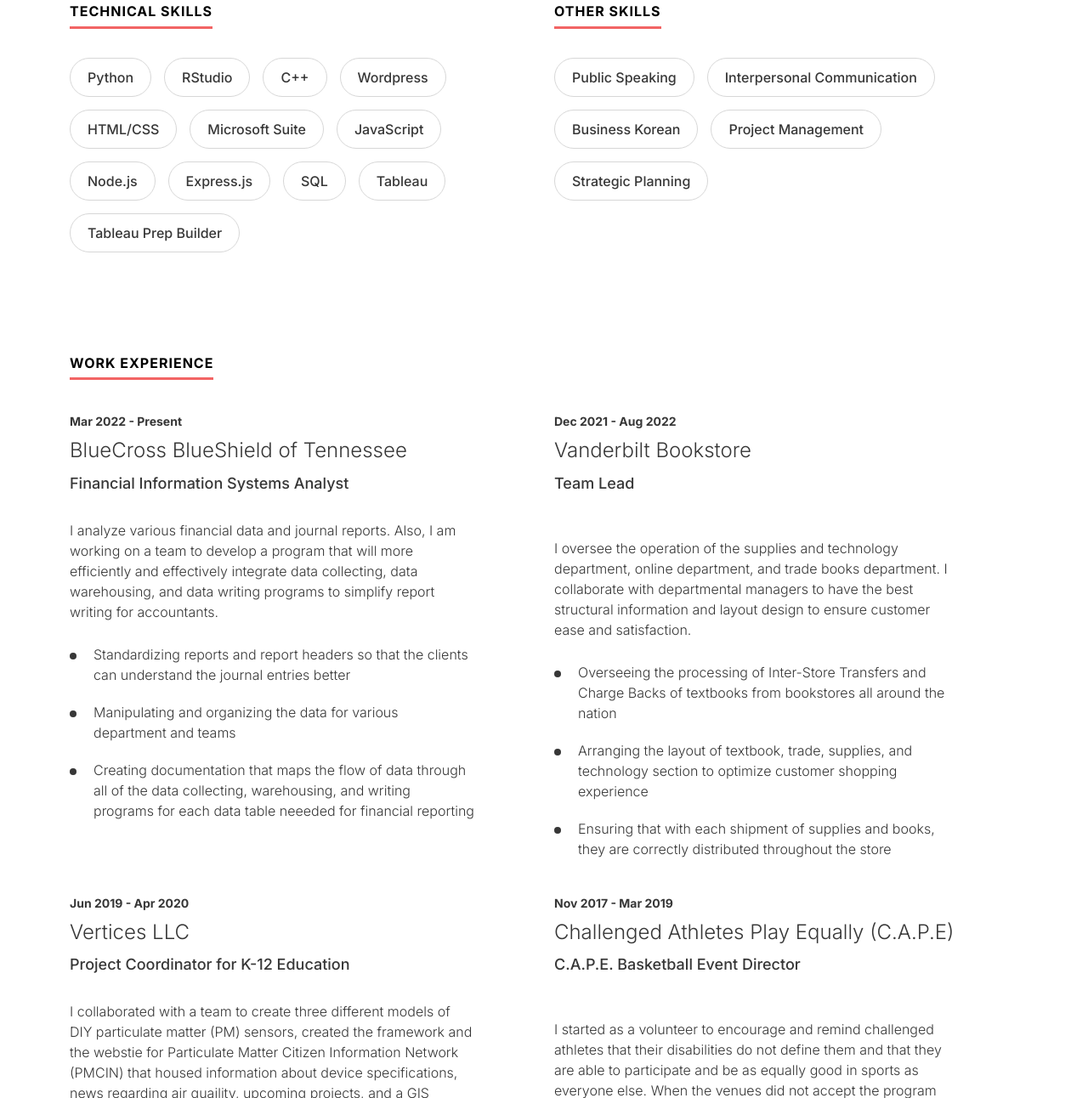
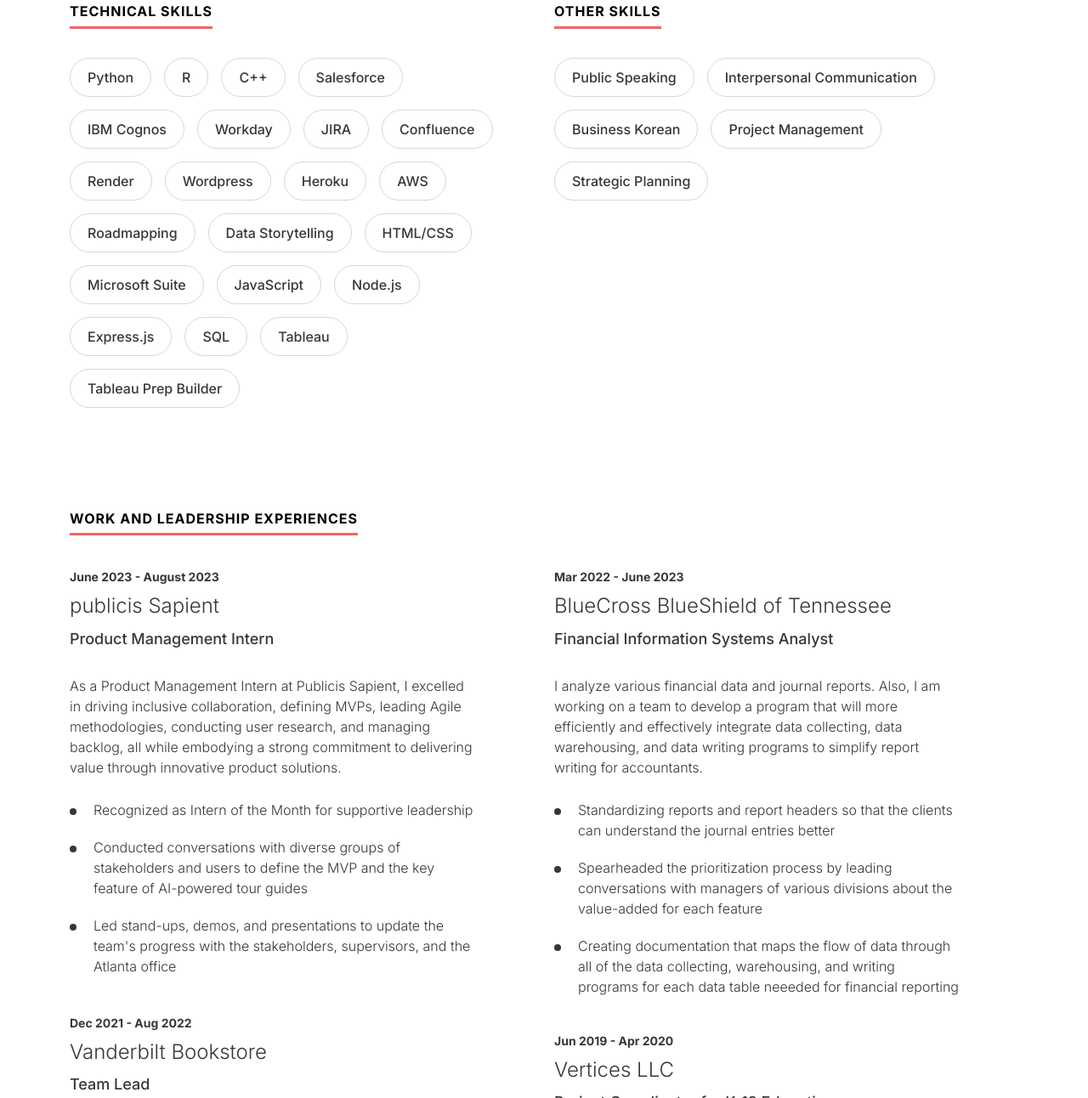
Before and after one commit to donkdh1/Don-website, a website: page public/index.html in a window 1280 px wide. Shown: the part 1508-2800 px from the top of the page at 85% size. Drawn offline with nearby package versions, Linux system fonts and the light colour scheme.

Commit message:
update work experience and resume

```diff
--- a/public/index.html
+++ b/public/index.html
@@ -70,9 +70,9 @@
       <div class="container">
         <section>
             <h2 class="ds-heading">About Me</h2>
-            <p>I am a junior at Vanderbilt University that is studying economics, business strategy, data science, and computer science. </p>
+            <p>Author of “Data Visualization and Interactive Dashboards with Python” and a senior at Vanderbilt University majoring in Economics and minoring in Data Science and Business Strategy. </p>
             <div class="ds-button-sec text-center">
-                <a href="RESUME 2022.pdf" class="ds-button">Download Resume</a>
+                <a href="Resume.pdf" class="ds-button">Download Resume</a>
             </div>
         </section>
       </div>
@@ -88,7 +88,7 @@
               <section>
                 <span class="ds-year">2020 - Present</span>
                 <h3 class="ds-school">Vanderbilt University</h3>
-                <span class="ds-major">Major in Economics &#38 Minor in Data Science, Comupter Science, and Business Strategy</span>
+                <span class="ds-major">Major in Economics &#38 Minor in Data Science and Business Strategy</span>
                   <div class="col-12 col-sm-12 col-md-5 col-lg-5 col-xl-5 col-xxl-5">
                       <figure><img src="images/vanderbilt.png"></figure>
                   </div>
@@ -122,9 +122,19 @@
              <h2 class="ds-heading">Technical Skills</h2>
              <ul class="ds-skills-list">
                <li>Python</li>
-               <li>RStudio</li>
+               <li>R</li>
                <li>C++</li>
+               <li>Salesforce</li>
+               <li>IBM Cognos</li>
+               <li>Workday</li>
+               <li>JIRA</li>
+               <li>Confluence</li>
+               <li>Render</li>
                <li>Wordpress</li>
+               <li>Heroku</li>
+               <li>AWS</li>
+               <li>Roadmapping</li>
+               <li>Data Storytelling</li>
                <li>HTML/CSS</li>
                <li>Microsoft Suite</li>
                <li>JavaScript</li>
@@ -153,17 +163,30 @@
    <!-- Experience -->
    <div class="ds-experience-section">
      <div class="container">
-        <h2 class="ds-heading">Work Experience</h2>
+        <h2 class="ds-heading">Work and Leadership Experiences</h2>
         <div class="row ds-experience-list">
+          <div class="col-12 col-sm-12 col-md-6 col-lg-6 col-xl-6 col-xxl-6">
+            <section>
+              <span class="ds-year">June 2023 - August 2023</span>
+              <h3 class="ds-officename">publicis Sapient</h3>
+              <span class="ds-department">Product Management Intern</span>
+              <p>As a Product Management Intern at Publicis Sapient, I excelled in driving inclusive collaboration, defining MVPs, leading Agile methodologies, conducting user research, and managing backlog, all while embodying a strong commitment to delivering value through innovative product solutions. </p>
+              <ul>
+                <li>Recognized as Intern of the Month for supportive leadership</li>
+                <li>Conducted conversations with diverse groups of stakeholders and users to define the MVP and the key feature of AI-powered tour guides</li>
+                <li>Led stand-ups, demos, and presentations to update the team&#39s progress with the stakeholders, supervisors, and the Atlanta office</li>
+              </ul>
+            </section>
+          </div>
             <div class="col-12 col-sm-12 col-md-6 col-lg-6 col-xl-6 col-xxl-6">
               <section>
-                <span class="ds-year">Mar 2022 - Present</span>
+                <span class="ds-year">Mar 2022 - June 2023</span>
                 <h3 class="ds-officename">BlueCross BlueShield of Tennessee</h3>
                 <span class="ds-department">Financial Information Systems Analyst</span>
                 <p>I analyze various financial data and journal reports. Also, I am working on a team to develop a program that will more efficiently and effectively integrate data collecting, data warehousing, and data writing programs to simplify report writing for accountants. </p>
                 <ul>
                   <li>Standardizing reports and report headers so that the clients can understand the journal entries better</li>
-                  <li>Manipulating and organizing the data for various department and teams</li>
+                  <li>Spearheaded the prioritization process by leading conversations with managers of various divisions about the value-added for each feature</li>
                   <li>Creating documentation that maps the flow of data through all of the data collecting, warehousing, and writing programs for each data table neeeded for financial reporting</li>
                 </ul>
               </section>
```
Also changed, not shown: 1 other file.
